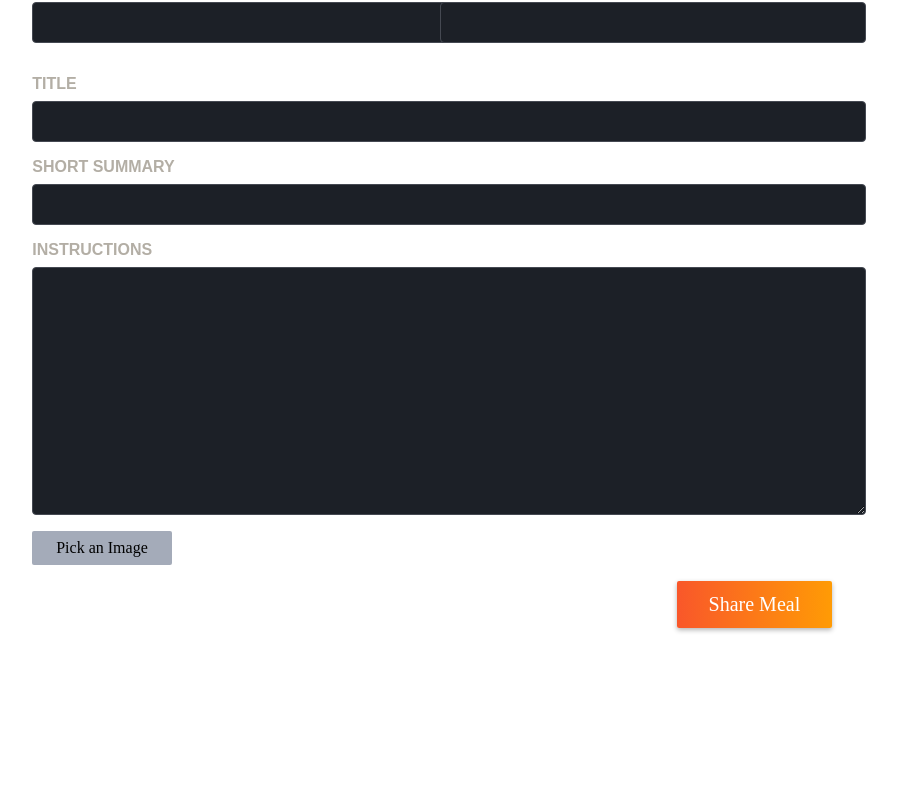
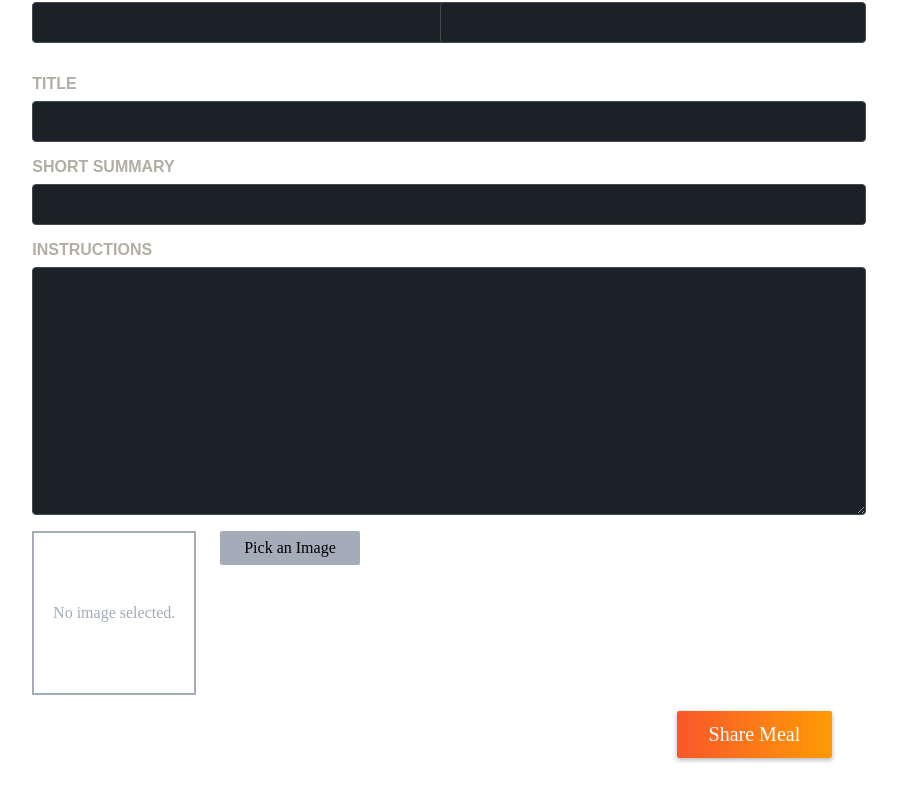
Before and after one commit to hapo-minhng/foodies, a Next.js app: page /meals/share in a window 1280 px wide. Shown: the part 282-1082 px from the top of the page, without its empty margins (39-936 px from the left). Before the commit the page ends 958 px from the top, so only its background shows below. Built offline with nearby package versions, Linux system fonts and the light colour scheme.

Commit message:
add image picker

```diff
--- a/components/meals/image-picker.js
+++ b/components/meals/image-picker.js
@@ -1,19 +1,42 @@
 "use client";
 
-import { useRef } from "react";
+import { useRef, useState } from "react";
 import classes from "./image-picker.module.css";
+import Image from "next/image";
 
 export default function ImagePicker({ label, name }) {
+  const [selectedImage, setSelectedImage] = useState();
   const imageInputRef = useRef();
 
   function handleClick() {
     imageInputRef.current.click();
   }
 
+  function handleChangeImage(event) {
+    const file = event.target.files[0];
+
+    if (!file) {
+      return;
+    }
+
+    const fileReader = new FileReader();
+
+    fileReader.onload = () => {
+      setSelectedImage(fileReader.result);
+    };
+    fileReader.readAsDataURL(file);
+  }
+
   return (
     <div className={classes.picker}>
       <label htmlFor={name}>{label}</label>
       <div className={classes.controls}>
+        <div className={classes.preview}>
+          {!selectedImage && <p>No image selected.</p>}
+          {selectedImage && (
+            <Image src={selectedImage} alt="Selected image" fill />
+          )}
+        </div>
         <input
           ref={imageInputRef}
           className={classes.input}
@@ -21,6 +44,7 @@ export default function ImagePicker({ label, name }) {
           name={name}
           accept="image/png, image/jpeg"
           id={name}
+          onChange={handleChangeImage}
         />
         <button className={classes.button} type="button" onClick={handleClick}>
           Pick an Image
```
